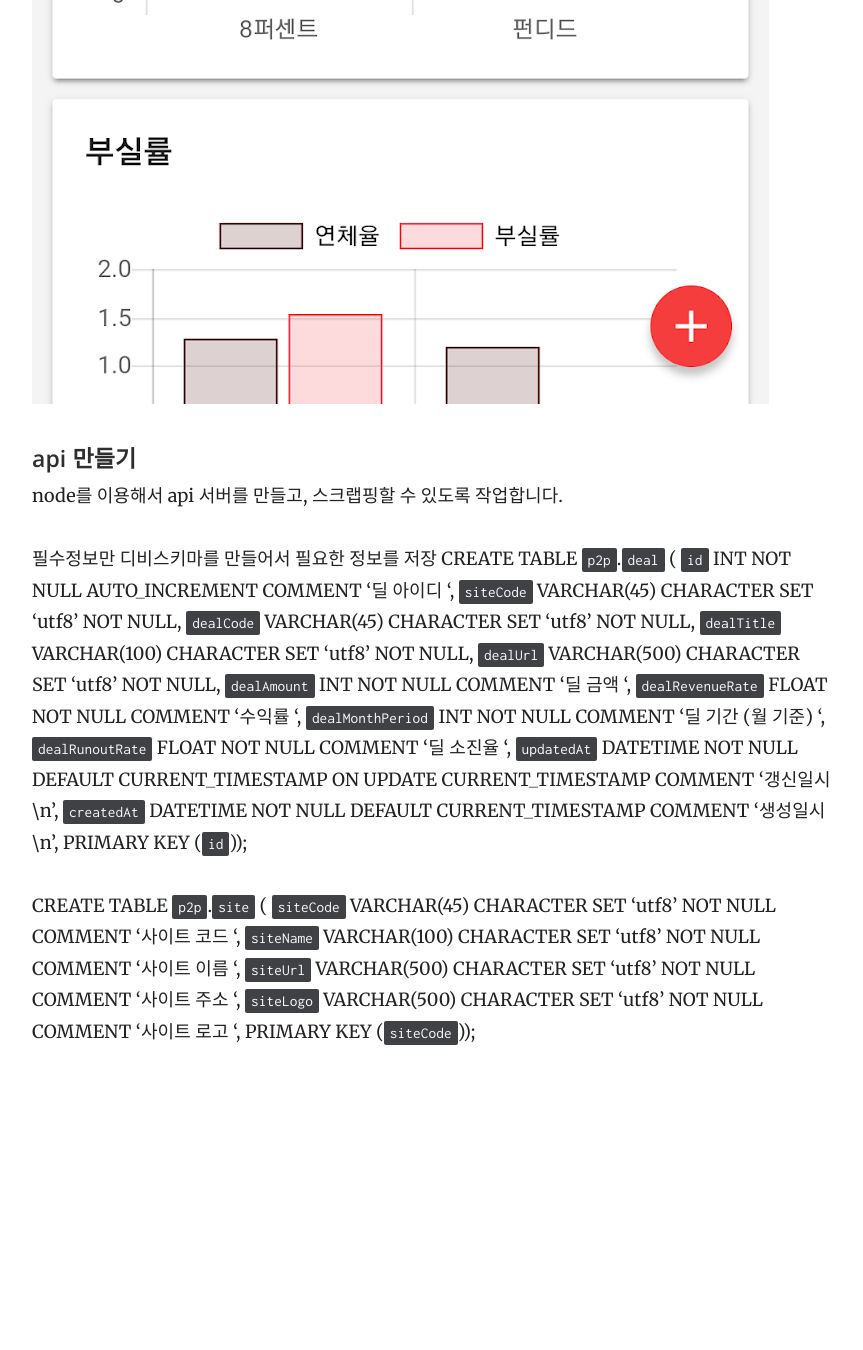
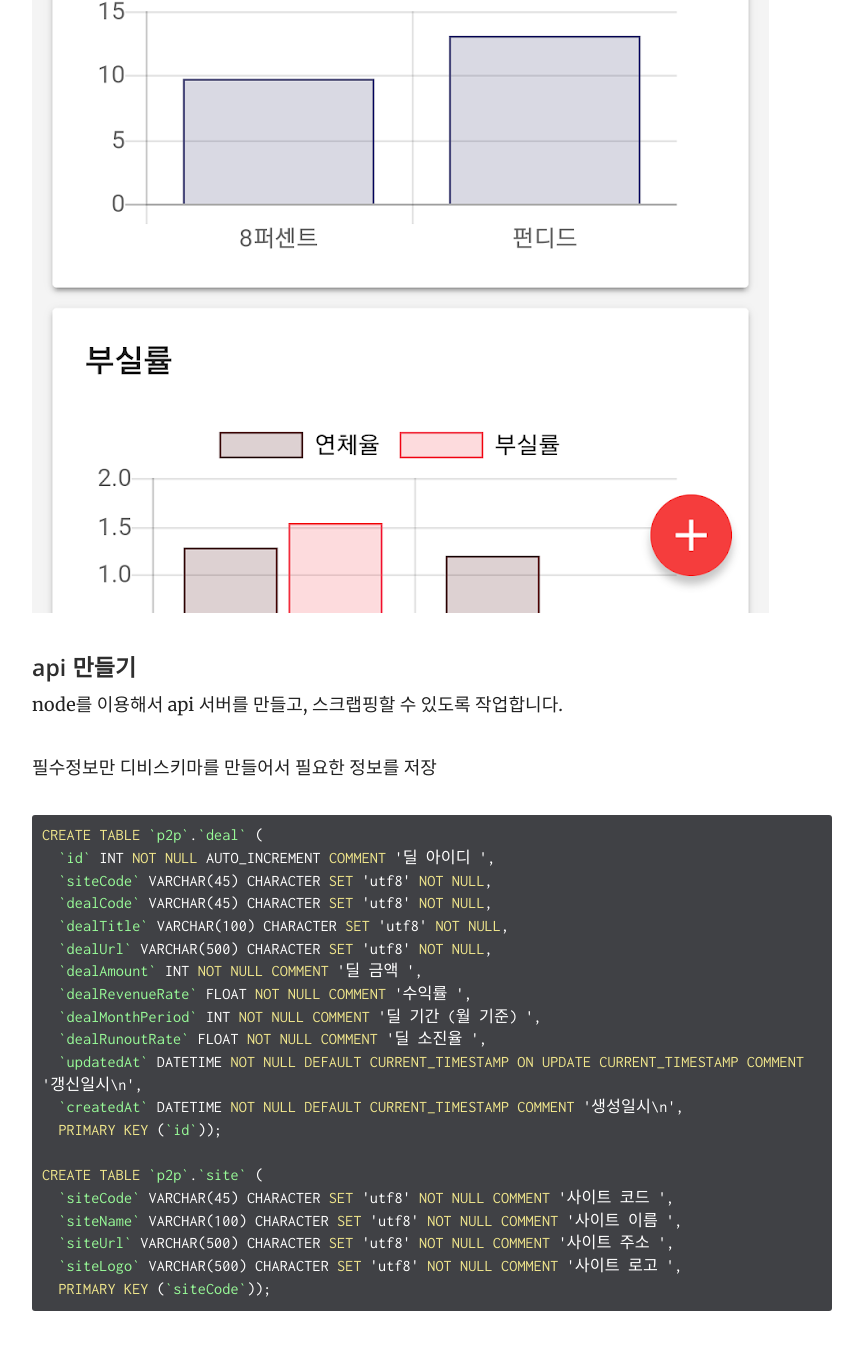
Before and after one commit to j2yes/j2yes.github.io, a Jekyll site: the page built from _docs/ionic-2/prototype-app-development.md, in a window 1280 px wide and 1400 px high, scrolled down 4968 px. Shown: the top 1350 px of the window, without its empty margins (358-1221 px from the left). Built offline with Jekyll 4.4.1, drawn with Linux system fonts in a browser that asks for light colours; nearby versions of some CDN libraries; comment, search, counter and statistics services are not loaded; before the commit the page ends 6107 px from its top, so only the background shows below that; some of the changed lines change nothing that is shown; some of the changed text lies outside the part shown.

Commit message:
코드 정리

````diff
--- a/_docs/ionic-2/prototype-app-development.md
+++ b/_docs/ionic-2/prototype-app-development.md
@@ -72,24 +72,34 @@ https://www.joshmorony.com/adding-responsive-charts-graphs-to-ionic-2-applicatio
 - 기준금리(http://www.bok.or.kr/baserate/baserateList.action?menuNaviId=1927)
 
 중간에 소진율을 보여주기 위한 progress bar 도 추가하고..
-https://www.joshmorony.com/build-a-simple-progress-bar-component-in-ionic-2/
+```
+#https://www.joshmorony.com/build-a-simple-progress-bar-component-in-ionic-2/
 ionic g component ProgressBar
+```
 
 상세화면을 띄우기 위해서 in-app-browser도 설치
-https://ionicframework.com/docs/native/in-app-browser/
+```
+#https://ionicframework.com/docs/native/in-app-browser/
 ionic cordova plugin add cordova-plugin-inappbrowser
 npm install --save @ionic-native/in-app-browser
+```
 
 대충 화면 작업은 끝났습니다. 처음 예상한 화면이랑 조금 다르긴 한데, 유사한 결과물을 만들었습니다.
 (통계화면과 목록화면을 나누고 사이트별 검색은 셀렉트박스를 이용했습니다.)
 
+##### 딜 목록화면
+
 ![딜 목록화면](/assets/ionic/deal_list.webp "딜 목록화면")
+
+##### 통계화면
+
 ![통계화면](/assets/ionic/p2p_statistics.webp "통계화면")
 
 #### api 만들기
 node를 이용해서 api 서버를 만들고, 스크랩핑할 수 있도록 작업합니다.
 
 필수정보만 디비스키마를 만들어서 필요한 정보를 저장
+```sql
 CREATE TABLE `p2p`.`deal` (
   `id` INT NOT NULL AUTO_INCREMENT COMMENT '딜 아이디 ',
   `siteCode` VARCHAR(45) CHARACTER SET 'utf8' NOT NULL,
@@ -110,3 +120,4 @@ CREATE TABLE `p2p`.`site` (
   `siteUrl` VARCHAR(500) CHARACTER SET 'utf8' NOT NULL COMMENT '사이트 주소 ',
   `siteLogo` VARCHAR(500) CHARACTER SET 'utf8' NOT NULL COMMENT '사이트 로고 ',
   PRIMARY KEY (`siteCode`));
+```
````
